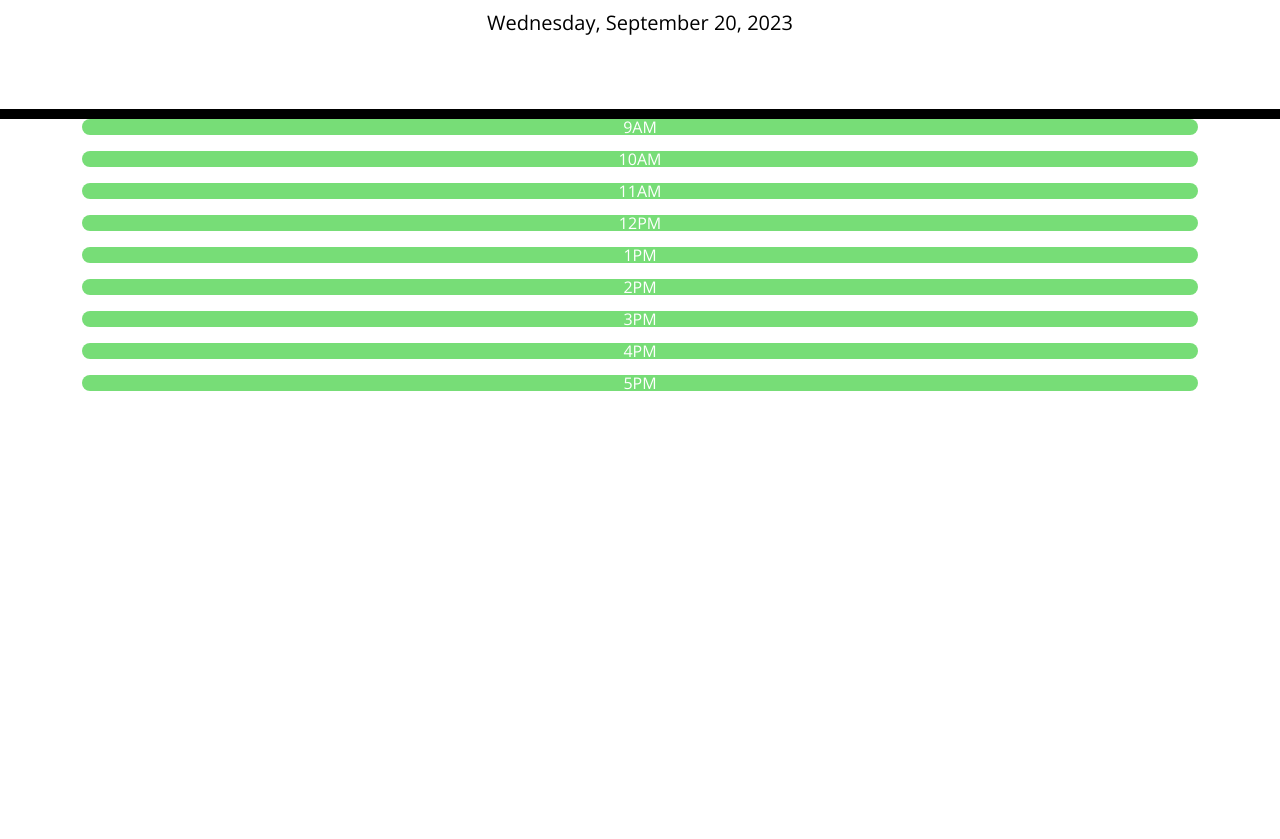
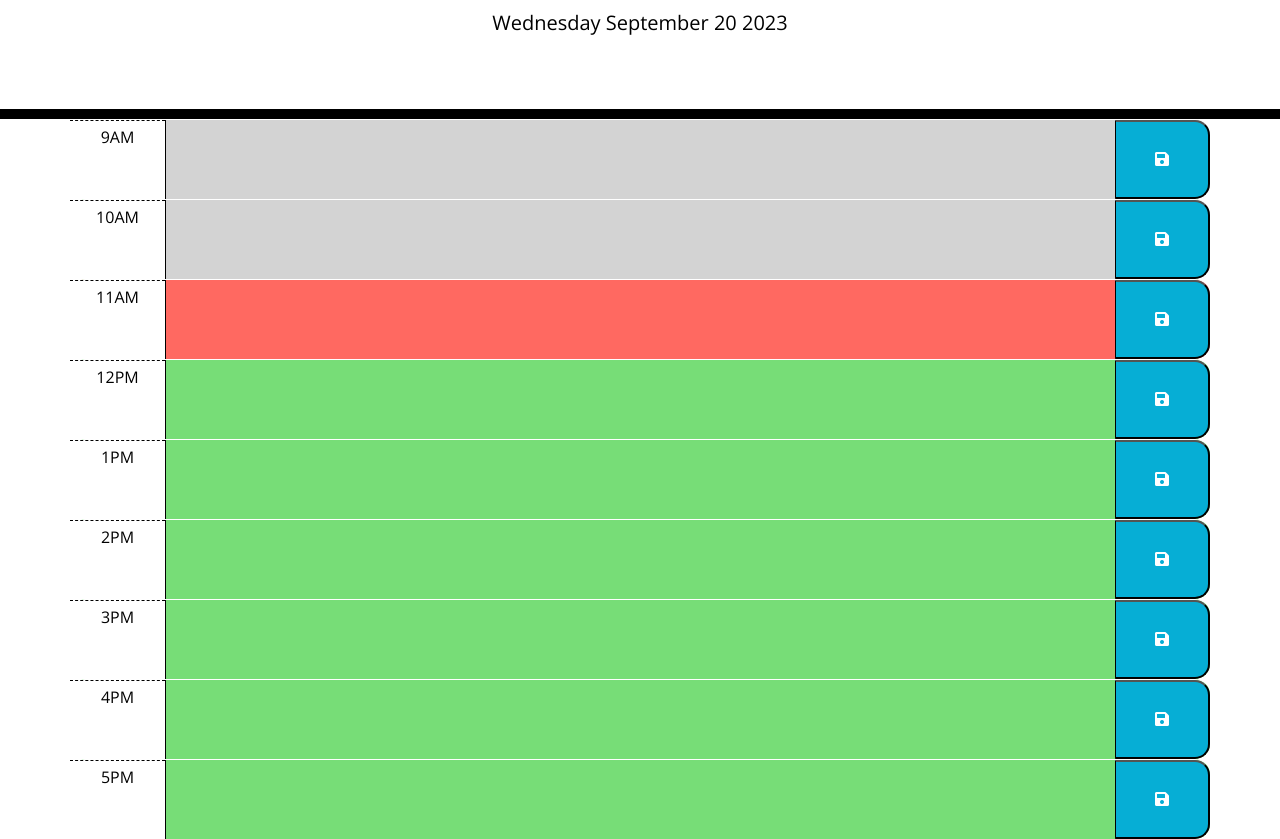
Before and after one commit to akonde/Work-Day-Scheduler, a plain HTML site: page index.html in a window 1280 px wide. Shown: the part 168-1007 px from the top of the page. Before the commit the page ends 800 px from the top, so only its background shows below. Drawn offline with nearby package versions, Linux system fonts and the light colour scheme.

Commit message:
fix bugs in the script and adding divs to the index file

```diff
--- a/assets/scripts/script.js
+++ b/assets/scripts/script.js
@@ -1,54 +1,42 @@
 // Display the current day at the top of the calendar
-// const currentDayElement = document.getElementById('currentDay');
-// currentDayElement.textContent = dayjs().format('dddd, MMMM D, YYYY');
 
+$(document).ready(function () {
+     $("#currentDay").text(dayjs().format('dddd MMMM D YYYY'));
 
-// Function to display current day and time blocks
-function displayPlanner() {
-    const currentDayElement = document.getElementById('currentDay');
-    const timeBlocksElement = document.getElementById('timeBlocks');
-    const now = dayjs(); // Get the current date and time using Day.js
-    const currentDay = now.format('dddd, MMMM D, YYYY'); // Format the date
-    currentDayElement.textContent = currentDay;
+  // Color-code each timeblock based on past, present, and future when the timeblock is viewed.
+  function updateTimeblockColors() {
+    let currentHour = dayjs().hour();
 
-    // Standard business hours
-    const businessHours = ['9AM ', '10AM', '11AM', '12PM', '1PM ', '2PM  ', '3PM ', '4PM', '5PM'];
+    $(".time-block").each(function () {
+      let blockHour = parseInt($(this).attr("id"));
 
-    businessHours.forEach(hour => {
-        const timeBlock = document.createElement('p');
-        timeBlock.classList.add('time-block');
-        timeBlock.textContent = hour;
-
-        // Add color-coding based on past, present, and future using Day.js
-        const timeBlockTime = dayjs(hour, 'h A'); // Parse the time using Day.js
-        if (timeBlockTime.isBefore(now, 'hour')) {
-            timeBlock.classList.add('past');
-        } else if (timeBlockTime.isSame(now, 'hour')) {
-            timeBlock.classList.add('present');
+      if (blockHour < currentHour) {
+        $(this).addClass("past");
+      } else if (blockHour === currentHour) {
+        $(this).addClass("present");
       } else {
-            timeBlock.classList.add('future');
-        }
-
-        timeBlocksElement.appendChild(timeBlock);
-
-        // Add click event to allow users to enter an event
-        timeBlock.addEventListener('click', () => {
-            const eventText = prompt(`Enter an event for ${hour}:`);
-            if (eventText !== null) {
-                // Save the event in local storage
-                localStorage.setItem(hour, eventText);
-                // Display the event in the time block
-                timeBlock.textContent = `${hour}: ${eventText}`;
-            }
-        });
-
-        // Retrieve and display saved events from local storage
-        const savedEvent = localStorage.getItem(hour);
-        if (savedEvent) {
-            timeBlock.textContent = `${hour}: ${savedEvent}`;
+        $(this).addClass("future");
       }
     });
   }
 
-// Call the function to display the planner
-displayPlanner();
+  // Allow a user to enter an event when they click a timeblock
+  $(".saveBtn").on("click", function () {
+    let hour = $(this).closest(".time-block").attr("id");
+    let event = $(this).siblings(".plan").val();
+    localStorage.setItem(hour, event);
+  });
+
+  // Save the event in local storage when the save button is clicked in that timeblock.
+  function loadEvents() {
+    $(".time-block").each(function () {
+      let hour = $(this).attr("id");
+      let event = localStorage.getItem(hour);
+      $(this).find(".plan").val(event);
+    });
+  }
+
+
+  updateTimeblockColors();
+  loadEvents();
+});
--- a/assets/styles/style.css
+++ b/assets/styles/style.css
@@ -11,6 +11,7 @@ textarea {
   color: #000000;
   border-left: 1px solid black;
   padding: 10px;
+  /* display: block; */
 }
 
 header {
@@ -24,6 +25,7 @@ header {
 
 .description {
   white-space: pre-wrap;
+  background-color: #dd3232;
 }
 
 .time-block {
--- a/index.html
+++ b/index.html
@@ -20,11 +20,64 @@
     <p class="lead">A simple calendar app for scheduling your work day</p>
     <p id="currentDay" class="lead"></p>
   </header>
-  <div class="container">
-    <!-- Timeblocks go here -->
-    <div id="timeBlocks">
+  <div id="container" class="container">
+    <div id="timeBlocks" class="time-block">
+      <div class="row time-block" id="9">
+        <div class="col-1 hour pt-2">9AM</div>
+        <textarea class="col-10 plan"></textarea>
+        <button class="col-1 saveBtn"><i class="fas fa-save"></i></button>
+      </div>
 
+      <div class="row time-block" id="10">
+        <div class="col-1 hour pt-2">10AM</div>
+        <textarea class="col-10 plan"></textarea>
+        <button class="col-1 saveBtn"><i class="fas fa-save"></i></button>
+      </div>
+
+      <div class="row time-block" id="11">
+        <div class="col-1 hour pt-2">11AM</div>
+        <textarea class="col-10 plan"></textarea>
+        <button class="col-1 saveBtn"><i class="fas fa-save"></i></button>
+      </div>
+
+      <div class="row time-block" id="12">
+        <div class="col-1 hour pt-2" value="12PM">12PM</div>
+        <textarea class="col-10 plan"></textarea>
+        <button class="col-1 saveBtn"><i class="fas fa-save"></i></button>
+      </div>
+
+      <div class="row time-block" id="13">
+        <div class="col-1 hour pt-2">1PM</div>
+        <textarea class="col-10 plan"></textarea>
+        <button class="col-1 saveBtn"><i class="fas fa-save"></i></button>
+      </div>
+
+      <div class="row time-block" id="14">
+        <div class="col-1 hour pt-2">2PM</div>
+        <textarea class="col-10 plan"></textarea>
+        <button class="col-1 saveBtn"><i class="fas fa-save"></i></button>
+      </div>
+
+      <div class="row time-block" id="15">
+        <div class="col-1 hour pt-2">3PM</div>
+        <textarea class="col-10 plan"></textarea>
+        <button class="col-1 saveBtn"><i class="fas fa-save"></i></button>
+      </div>
+
+      <div class="row time-block" id="16">
+        <div class="col-1 hour pt-2">4PM</div>
+        <textarea class="col-10 plan"></textarea>
+        <button class="col-1 saveBtn"><i class="fas fa-save"></i></button>
+      </div>
+
+      <div class="row time-block" id="17">
+        <div class="col-1 hour pt-2">5PM</div>
+        <textarea class="col-10 plan"></textarea>
+        <button class="col-1 saveBtn"><i class="fas fa-save"></i></button>
+      </div>
     </div>
+
+  </div>
   </div>
 
   <script src="https://cdnjs.cloudflare.com/ajax/libs/jquery/3.2.1/jquery.min.js"></script>
```
Lines whose indentation alone changed are shown as unchanged.
